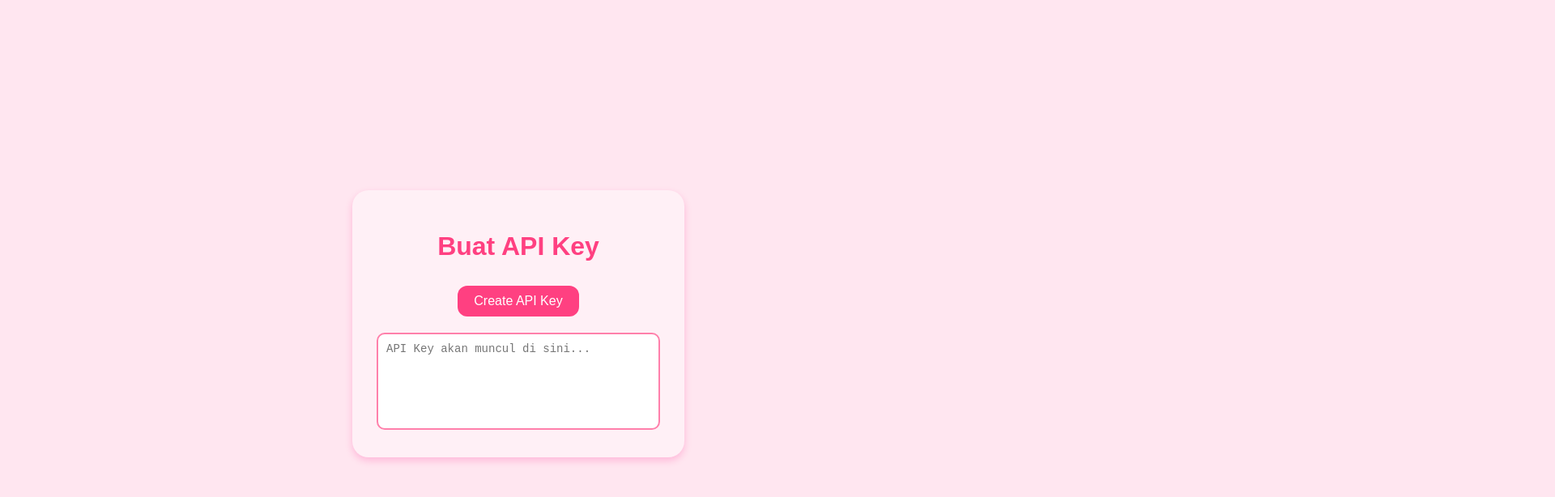
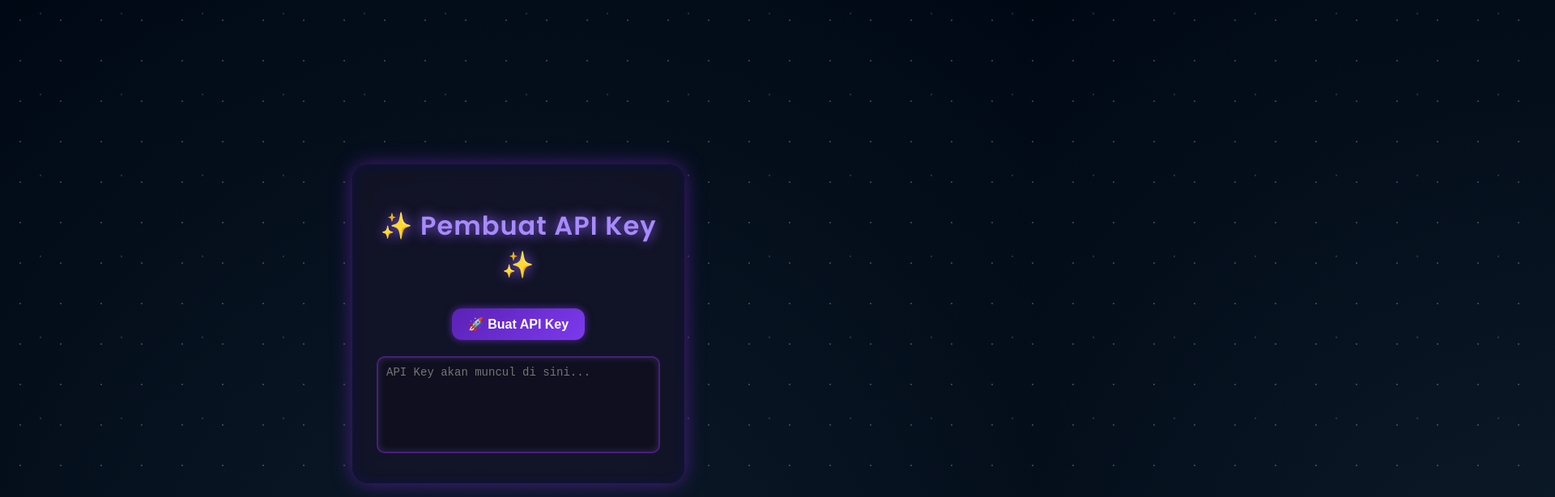
Before and after one commit to Kuroyukimaru/151_APIKey, a website: page public/index.html in a window 1280 px wide. Shown: the top 614 px of the page at 81% size, 1920 px wide, since content can reach past the window. Drawn offline with Linux system fonts and the light colour scheme.

Commit message:
ubah tema di index.html

```diff
--- a/public/index.html
+++ b/public/index.html
@@ -3,51 +3,89 @@
 <head>
   <meta charset="UTF-8">
   <meta name="viewport" content="width=device-width, initial-scale=1.0">
-  <title>Pembuat API Key</title>
+  <title>Pembuat API Key - Tema Galaksi</title>
   <style>
+    @import url('https://fonts.googleapis.com/css2?family=Poppins:wght@400;600&display=swap');
+
+    /* ======= BODY ======= */
     body {
       font-family: 'Poppins', sans-serif;
-      background-color: #ffe6f0;
-      color: #4a4a4a;
+      background: radial-gradient(circle at bottom, #0d1b2a 0%, #000814 100%);
+      color: #e0e0e0;
       display: flex;
       justify-content: center;
       align-items: center;
       height: 100vh;
       margin: 0;
+      overflow: hidden;
+      position: relative;
     }
 
+    /* ======= ANIMASI BINTANG ======= */
+    body::before, body::after {
+      content: "";
+      position: absolute;
+      top: 0;
+      left: 0;
+      width: 200%;
+      height: 200%;
+      background-image: radial-gradient(white 1px, transparent 1px);
+      background-size: 50px 50px;
+      opacity: 0.2;
+      animation: gerakBintang 100s linear infinite;
+    }
+    body::after {
+      background-size: 100px 100px;
+      animation-duration: 150s;
+      opacity: 0.15;
+    }
+    @keyframes gerakBintang {
+      from { transform: translateY(0); }
+      to { transform: translateY(-1000px); }
+    }
+
+    /* ======= KONTENER ======= */
     .container {
-      background-color: #fff0f6;
+      background: rgba(20, 20, 40, 0.8);
       border-radius: 20px;
-      box-shadow: 0 4px 10px rgba(255, 0, 128, 0.2);
+      box-shadow: 0 0 25px rgba(138, 43, 226, 0.5), inset 0 0 15px rgba(0, 0, 255, 0.1);
       padding: 30px;
       width: 350px;
       text-align: center;
+      backdrop-filter: blur(10px);
       position: relative;
+      z-index: 1;
     }
 
     h1 {
-      color: #ff4081;
+      color: #a78bfa;
+      text-shadow: 0 0 15px #8b5cf6;
       margin-bottom: 20px;
+      letter-spacing: 1px;
     }
 
+    /* ======= TOMBOL ======= */
     button {
-      background-color: #ff4081;
+      background: linear-gradient(135deg, #5b21b6, #7c3aed);
       color: white;
       border: none;
       border-radius: 12px;
       padding: 10px 20px;
       font-size: 16px;
+      font-weight: 600;
       cursor: pointer;
-      transition: background-color 0.3s ease;
+      transition: all 0.3s ease;
       margin-top: 10px;
+      box-shadow: 0 0 10px rgba(124, 58, 237, 0.6);
     }
 
     button:hover {
-      background-color: #ff6699;
+      background: linear-gradient(135deg, #7c3aed, #a78bfa);
+      box-shadow: 0 0 20px rgba(167, 139, 250, 0.8);
+      transform: translateY(-2px);
     }
 
-    /* Wrapper untuk textarea + tombol */
+    /* ======= AREA TEKS ======= */
     .textarea-wrapper {
       position: relative;
       margin-top: 20px;
@@ -56,50 +94,54 @@
     textarea {
       width: 100%;
       height: 120px;
-      border: 2px solid #ff80ab;
+      border: 2px solid rgba(138, 43, 226, 0.5);
       border-radius: 10px;
       padding: 10px;
-      padding-bottom: 40px; /* ruang untuk tombol di bawah */
+      padding-bottom: 40px;
       font-size: 14px;
       resize: none;
-      background-color: #fff;
-      color: #333;
+      background-color: rgba(15, 15, 30, 0.8);
+      color: #e0e0e0;
       box-sizing: border-box;
+      box-shadow: inset 0 0 10px rgba(167, 139, 250, 0.2);
     }
 
-    /* Tombol Copy di dalam pojok kanan bawah */
+    /* ======= TOMBOL COPY ======= */
     #btnCopy {
       position: absolute;
       bottom: 10px;
       right: 10px;
-      background-color: #ff4081;
+      background: linear-gradient(135deg, #5b21b6, #7c3aed);
       border: none;
       color: white;
       border-radius: 8px;
       font-size: 12px;
-      padding: 5px 10px;
+      padding: 6px 12px;
       cursor: pointer;
       display: none;
-      transition: background-color 0.3s ease;
-      box-shadow: 0 2px 5px rgba(255, 0, 128, 0.2);
+      transition: background-color 0.3s ease, transform 0.2s;
+      box-shadow: 0 0 8px rgba(124, 58, 237, 0.4);
     }
 
     #btnCopy:hover {
-      background-color: #ff6699;
+      background: linear-gradient(135deg, #7c3aed, #a78bfa);
+      transform: scale(1.05);
     }
 
+    /* ======= PESAN BERHASIL ======= */
     .copy-success {
-      color: #4caf50;
+      color: #4ade80;
       margin-top: 10px;
       font-size: 14px;
       display: none;
+      text-shadow: 0 0 5px #22c55e;
     }
   </style>
 </head>
 <body>
   <div class="container">
-    <h1>Buat API Key</h1>
-    <button id="btnBuat" onclick="buatApiKey()">Create API Key</button>
+    <h1>✨ Pembuat API Key ✨</h1>
+    <button id="btnBuat" onclick="buatApiKey()">🚀 Buat API Key</button>
 
     <div class="textarea-wrapper">
       <textarea id="apikey" readonly placeholder="API Key akan muncul di sini..."></textarea>
@@ -117,7 +159,7 @@
       const copySuccess = document.getElementById('copySuccess');
 
       button.disabled = true;
-      button.textContent = "Memproses...";
+      button.textContent = "⏳ Membuat...";
       textarea.value = "";
       copyButton.style.display = "none";
       copySuccess.style.display = "none";
@@ -130,13 +172,13 @@
           textarea.value = data.apiKey;
           copyButton.style.display = "block";
         } else {
-          textarea.value = "Gagal membuat API Key.";
+          textarea.value = "⚠️ Gagal membuat API Key.";
         }
       } catch (err) {
-        textarea.value = "Terjadi kesalahan: " + err.message;
+        textarea.value = "❌ Terjadi kesalahan: " + err.message;
       } finally {
         button.disabled = false;
-        button.textContent = "Create API Key";
+        button.textContent = "🚀 Buat API Key";
       }
     }
 
@@ -146,7 +188,7 @@
       const copySuccess = document.getElementById('copySuccess');
 
       navigator.clipboard.writeText(textarea.value).then(() => {
-        copyButton.textContent = "✔ Copied";
+        copyButton.textContent = "✔ Disalin";
         copySuccess.style.display = "block";
 
         setTimeout(() => {
```
Also changed, not shown: index.js (+8 -4 lines).
